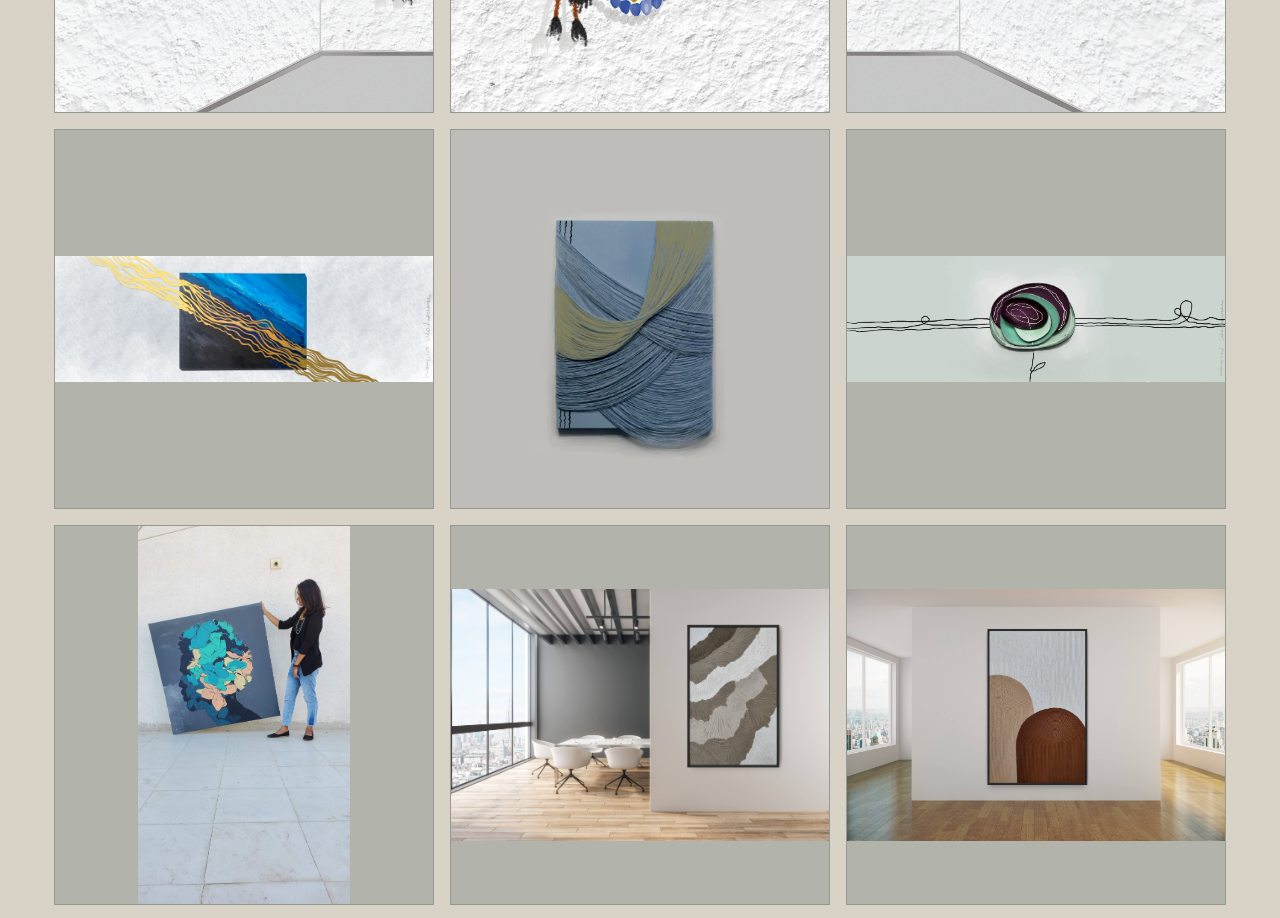
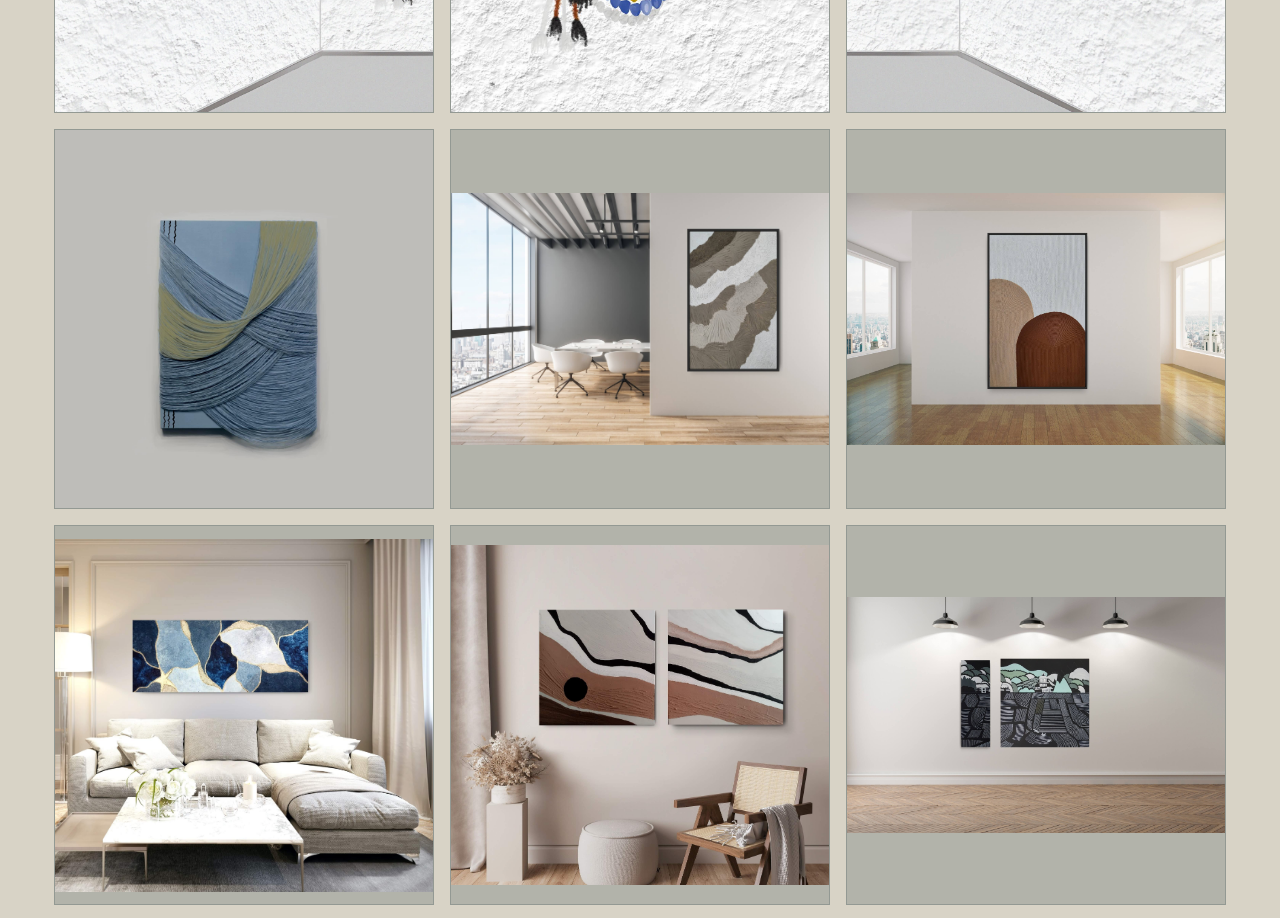
Before and after one commit to vishalk2512/kalaatva, a plain HTML site: page index.html in a window 1280 px wide. Shown: the part 6400-7318 px from the top of the page. Drawn offline with Linux system fonts and the light colour scheme.

Commit message:
fix url and remove some image

```diff
--- a/index.html
+++ b/index.html
@@ -53,7 +53,7 @@
             <li>
               <a
                 class="shop"
-                href="https://kreateworld.in/store/kalatva-213/9418"
+                href="https://kreateworld.in/collections/kalaatva"
                 target="_blank"
                 >Shop</a
               >
@@ -211,31 +211,10 @@
             loading="lazy"
           />
           <img
-            src="./assets/gallery-4.jpg"
-            width="380"
-            height="380"
-            alt="gallery-4"
-            loading="lazy"
-          />
-          <img
             src="./assets/gallery-5.jpg"
             width="380"
             height="380"
             alt="gallery-5"
-            loading="lazy"
-          />
-          <img
-            src="./assets/gallery-6.jpg"
-            width="380"
-            height="380"
-            alt="gallery-6"
-            loading="lazy"
-          />
-          <img
-            src="./assets/gallery-7.jpg"
-            width="380"
-            height="380"
-            alt="gallery-7"
             loading="lazy"
           />
           <img
@@ -375,7 +354,7 @@
           <div class="socials">
             <a
               target="_blank"
-              href="https://kreateworld.in/store/kalatva-213/9418"
+              href="https://kreateworld.in/collections/kalaatva"
               ><svg
                 xmlns="http://www.w3.org/2000/svg"
                 width="34"
```
